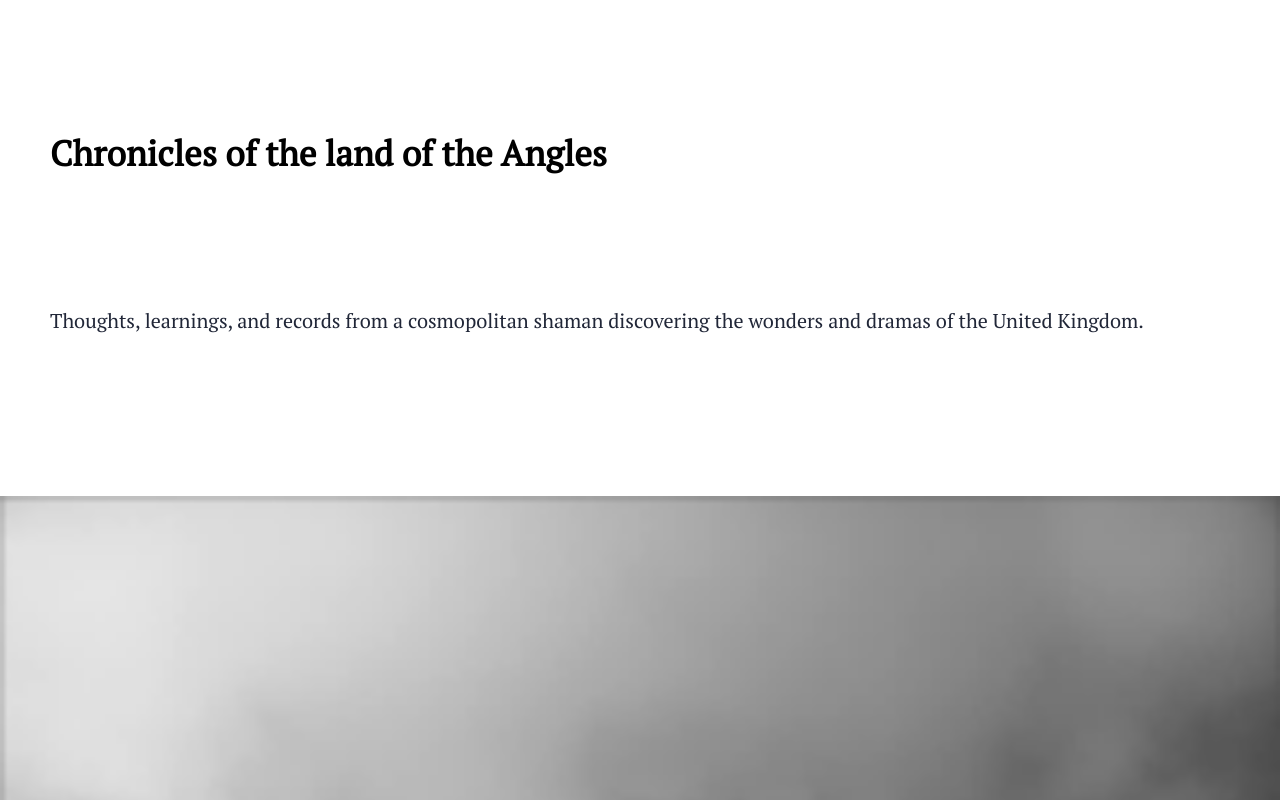
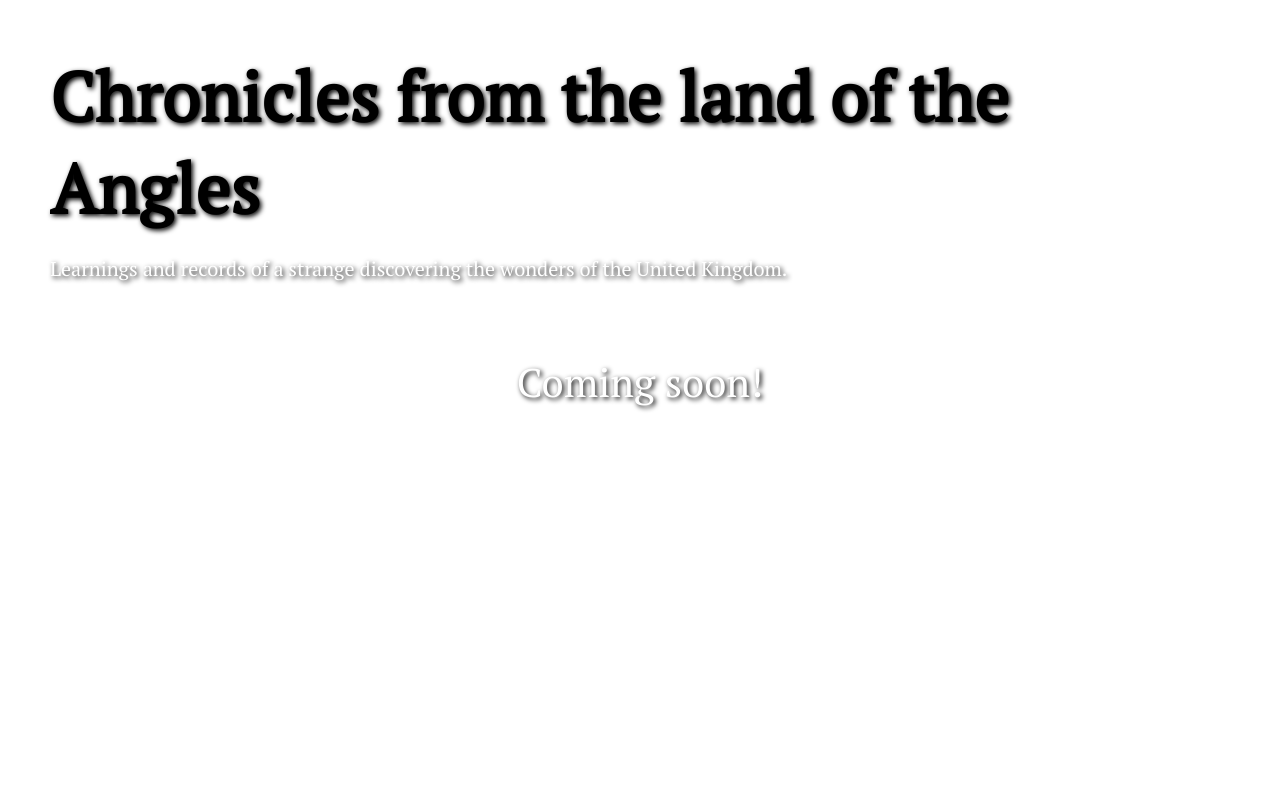
Before and after one commit to pamplonapaulo/thedruid, a Next.js app: page /Home/home in a window 1280 px wide. Shown: the top 800 px of the page. Built offline with nearby package versions, Linux system fonts and the light colour scheme.

Commit message:
desktop home

```diff
--- a/package.json
+++ b/package.json
@@ -1,5 +1,5 @@
 {
-  "name": "react-avancado-boilerplate",
+  "name": "the-druid",
   "version": "1.0.0",
   "private": true,
   "scripts": {
--- a/src/components/Hamburguer/styles.ts
+++ b/src/components/Hamburguer/styles.ts
@@ -5,6 +5,10 @@ export const Wrapper = styled.div`
   height: 100%;
   width: 60px;
   display: flex;
+
+  @media only screen and (min-width: 1024px) {
+    display: none;
+  }
 `
 
 export const Btn = styled.div`
--- a/src/pages/Home/home.tsx
+++ b/src/pages/Home/home.tsx
@@ -2,10 +2,10 @@ import styled from 'styled-components'
 
 const Home = () => (
   <>
-    <Description>Chronicles of the land of the Angles</Description>
+    <Description>Chronicles from the land of the Angles</Description>
     <Text>
-      Thoughts, learnings, and records from a cosmopolitan shaman discovering
-      the wonders and dramas of the United Kingdom.
+      Learnings and records of a strange discovering the wonders of the United
+      Kingdom.
     </Text>
     <Illustration
       src="/img/standing-stone-circle-250px.png"
@@ -19,22 +19,45 @@ const Description = styled.h6`
   font-size: 3.5rem;
   margin-top: 130px;
   padding: 0 50px;
+
+  @media only screen and (min-width: 1024px) {
+    font-size: 6.9rem;
+    margin: 0;
+    padding-top: 50px;
+    text-shadow: 2px 2px 5px #000;
+  }
 `
 const Illustration = styled.img`
   margin-top: 30px;
   width: 100%;
+
+  @media only screen and (min-width: 1024px) {
+    display: none;
+  }
 `
 const Text = styled.h2`
   color: #212738;
   font-size: 2rem;
   font-weight: 400;
   line-height: 1.5;
-  margin: 130px 0;
+  margin-top: 130px;
   padding: 0 50px;
 
   &:last-child {
     text-align: center;
   }
+
+  @media only screen and (min-width: 1024px) {
+    margin-top: 20px;
+    text-shadow: 2px 2px 5px #000;
+    color: #fff;
+
+    &:last-child {
+      font-size: 4rem;
+      margin-top: 10%;
+      transform: translateY(-100%);
+    }
+  }
 `
 
 export default Home
--- a/src/pages/_app.tsx
+++ b/src/pages/_app.tsx
@@ -8,7 +8,7 @@ function App({ Component, pageProps }: AppProps) {
   return (
     <>
       <Head>
-        <title>The Druid - Chronicles of the land of the Angles</title>
+        <title>The Druid - Chronicles from the land of the Angles</title>
         <meta
           name="viewport"
           content="width=device-width, initial-scale=1, shrink-to-fit=no"
@@ -19,7 +19,7 @@ function App({ Component, pageProps }: AppProps) {
         <link rel="manifest" href="/manifest.json" />
         <meta
           name="description"
-          content="Thoughts, learnings, and records from a cosmopolitan shaman discovering the wonders and dramas of being a strange in the United Kingdom."
+          content="Learnings and records of a strange discovering the wonders of the United Kingdom."
         />
         <link
           href="https://fonts.googleapis.com/css2?family=PT+Serif&display=swap"
--- a/src/styles/global.ts
+++ b/src/styles/global.ts
@@ -14,12 +14,17 @@ const GlobalStyles = createGlobalStyle`
 
   html, body, #__next {
     height: 100%;
+    overflow: hidden
 
     -ms-overflow-style: none;
     scrollbar-width: none;
 
-    &&::-webkit-scrollbar {
+    &::-webkit-scrollbar {
       display: none;
+    }
+
+    &::-webkit-scrollbar {
+      width: 0 !important;
     }
   }
 
```
Also changed, not shown: src/components/Footer/styles.ts (+23 -0 lines), src/components/Header/styles.ts (+9 -0 lines), src/components/Main/main.tsx (+16 -2 lines), src/components/Menu/styles.ts (+29 -5 lines), public/img/bg-home-stonehenge-raw.jpg (added), public/img/bg-home-stonehenge.jpg (added), public/manifest.json.
